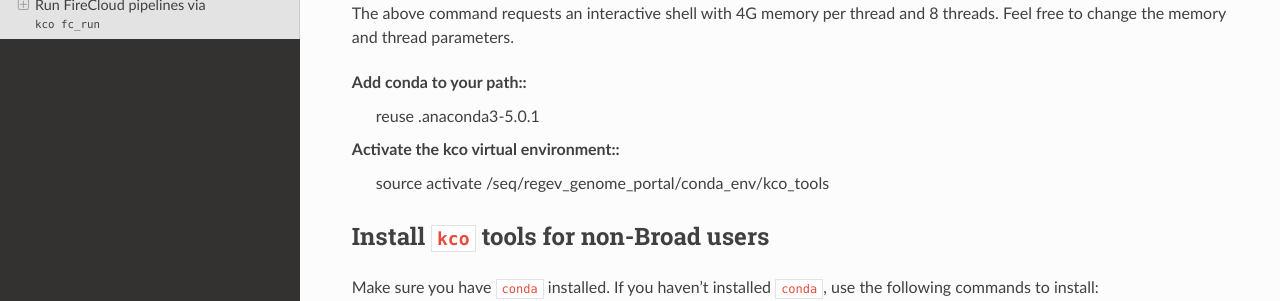
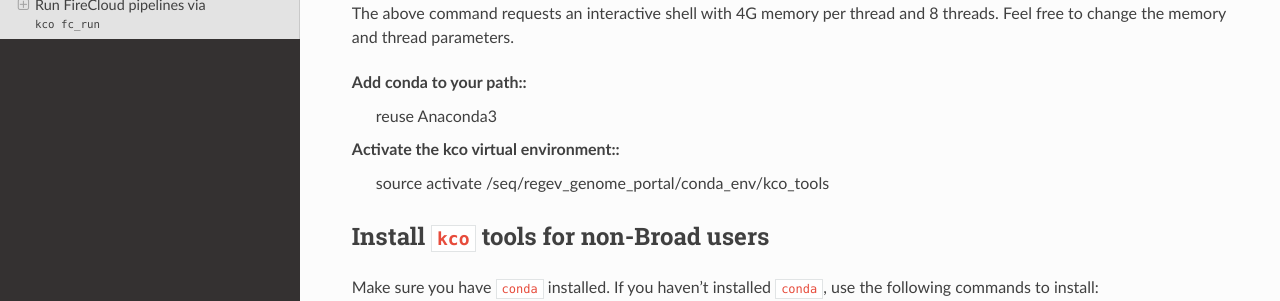
Before and after one commit to lilab-bcb/cumulus, a Sphinx documentation site: the page built from docs/command_line.rst, in a window 1280 px wide and 900 px high. Shown: the part 393-694 px from the top of the window. Built offline with Sphinx 7.4.7 and the Read the Docs theme 2.0.0, drawn with Linux system fonts in a browser that asks for light colours.

Commit message:
changed anaconda use command

```diff
--- a/docs/command_line.rst
+++ b/docs/command_line.rst
@@ -13,7 +13,7 @@ Request an UGER server::
 The above command requests an interactive shell with 4G memory per thread and 8 threads. Feel free to change the memory and thread parameters.
 
 Add conda to your path::
-    reuse .anaconda3-5.0.1
+    reuse Anaconda3
 
 Activate the kco virtual environment::
     source activate /seq/regev_genome_portal/conda_env/kco_tools
```
